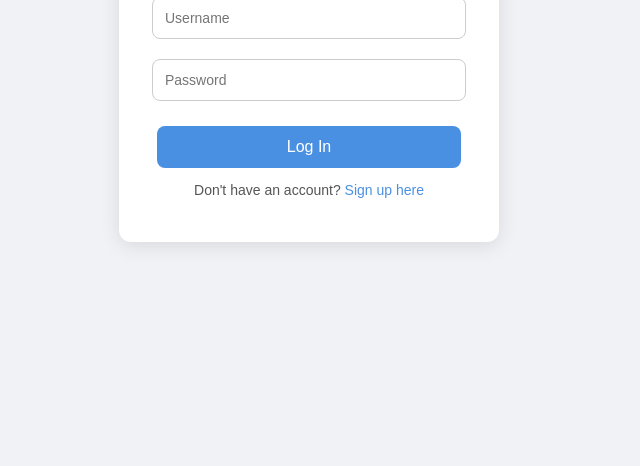
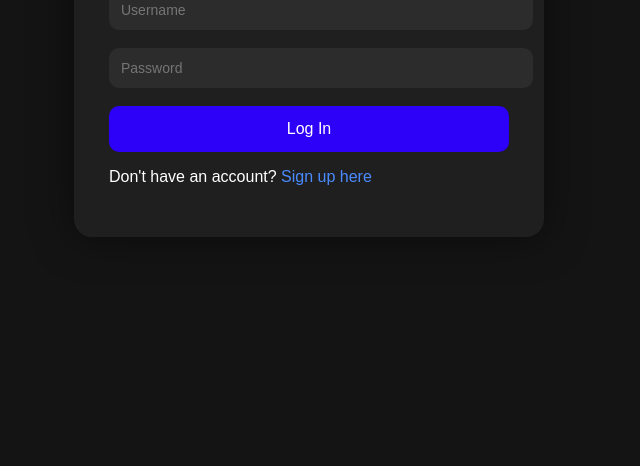
Before and after one commit to NazirulRizali/ChatGpt, a plain HTML site: page index.html in a window 1280 px wide. Shown: the part 334-800 px from the top of the page, without its empty margins (331-971 px from the left). Drawn offline with Linux system fonts and the light colour scheme.

Commit message:
Update style.css

```diff
--- a/style.css
+++ b/style.css
@@ -1,74 +1,107 @@
-/* Global Page Style */
+/* Page background */
 body {
   margin: 0;
-  padding: 0;
   font-family: "Poppins", sans-serif;
-  background: #f0f2f5;
+  background: #141414;
   display: flex;
   justify-content: center;
   align-items: center;
   height: 100vh;
+  color: white;
 }
 
-/* Container */
+/* Main card */
 .container {
-  background: #ffffff;
-  width: 320px;
-  padding: 30px;
-  border-radius: 12px;
-  box-shadow: 0 4px 20px rgba(0,0,0,0.1);
-  text-align: center;
+  background: #1f1f1f;
+  width: 400px;
+  padding: 35px;
+  border-radius: 18px;
+  box-shadow: 0 0 40px rgba(0, 0, 0, 0.5);
 }
 
+/* Title */
 h2 {
-  margin-bottom: 20px;
-  color: #333;
+  text-align: center;
+  margin-bottom: 5px;
+  font-size: 28px;
 }
 
-/* Input Fields */
-input[type="text"],
-input[type="email"],
-input[type="password"] {
-  width: 90%;
-  padding: 12px;
-  margin: 10px 0;
-  border: 1px solid #ccc;
-  border-radius: 8px;
-  outline: none;
-  font-size: 14px;
-  transition: 0.3s;
+.subtitle {
+  text-align: center;
+  color: #bdbdbd;
+  margin-bottom: 25px;
 }
 
-input:focus {
-  border-color: #4A90E2;
+/* Input labels */
+label {
+  font-size: 14px;
+  margin-bottom: 5px;
+  display: block;
+  color: #d3d3d3;
 }
 
-/* Buttons */
+/* Text inputs */
+input,
+select {
+  width: 100%;
+  padding: 12px;
+  margin-bottom: 18px;
+  border: none;
+  border-radius: 10px;
+  background: #2c2c2c;
+  color: white;
+  font-size: 14px;
+  outline: none;
+}
+
+input::placeholder {
+  color: #757575;
+}
+
+/* Two-column section */
+.row {
+  display: flex;
+  gap: 10px;
+}
+
+/* Checkbox row */
+.checkbox-row {
+  display: flex;
+  justify-content: space-between;
+  align-items: center;
+  margin-bottom: 20px;
+}
+
+.checkbox-row label {
+  display: flex;
+  align-items: center;
+}
+
+.checkbox-row input[type="checkbox"] {
+  width: auto;
+  margin-right: 6px;
+}
+
+/* Sign up button */
 button {
-  width: 95%;
-  padding: 12px;
-  background: #4A90E2;
+  width: 100%;
+  padding: 14px;
+  background: #2d00f7;
+  border: none;
+  border-radius: 10px;
   color: white;
-  border: none;
-  border-radius: 8px;
   font-size: 16px;
-  margin-top: 15px;
   cursor: pointer;
   transition: 0.3s;
 }
 
 button:hover {
-  background: #357ABD;
+  background: #1b00a5;
 }
 
-/* Link Text */
-p {
-  font-size: 14px;
-  color: #555;
-}
-
+/* Link */
 a {
-  color: #4A90E2;
+  color: #4a8bff;
   text-decoration: none;
 }
 
```
